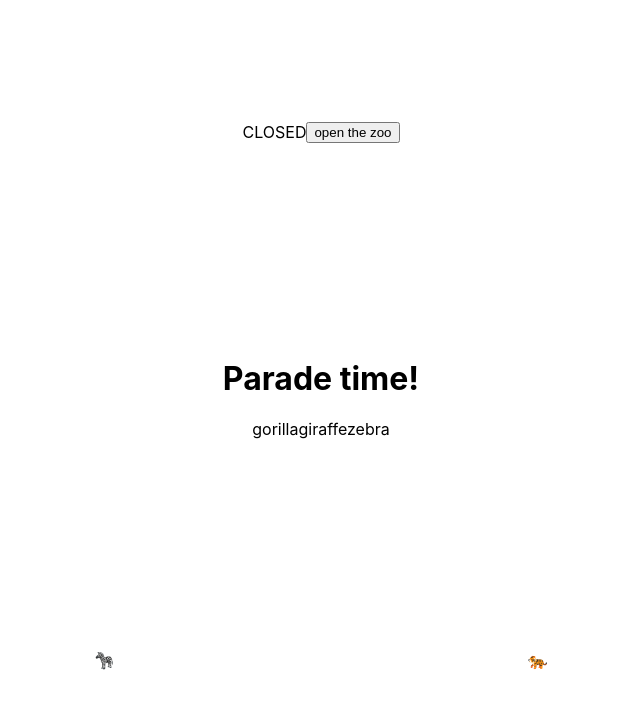
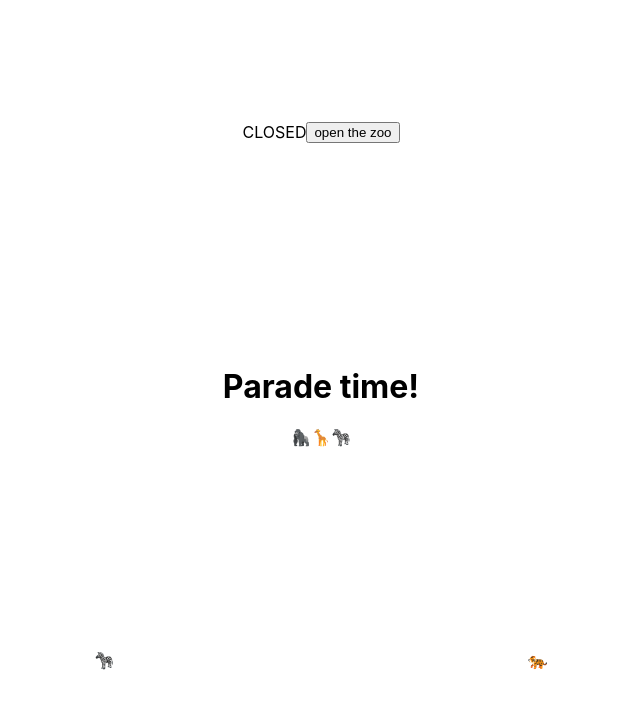
Before and after one commit to viccaruso/react-busy-zoo-from-scratch, a React (Create React App) app: page / in a window 1280 px wide. Shown: the top 708 px of the page, without its empty margins (319-959 px from the left). Built offline with nearby package versions, Linux system fonts and the light colour scheme.

Commit message:
Parade maps through parade array and renders AnimalEmoji component for each item in array

```diff
--- a/src/Parade.js
+++ b/src/Parade.js
@@ -1,11 +1,13 @@
 import React from 'react';
+import AnimalEmoji from './AnimalEmoji';
 import './Parade.css';
 
 export default function Parade({ parade, setParade }) {
   return (
     <div>
       <h1>Parade time!</h1>
-      <p>{parade}</p>
+      {parade.map((animal, i) =>
+        <AnimalEmoji key={animal + i} animal={animal} />)}
     </div>
   );
 }
```
